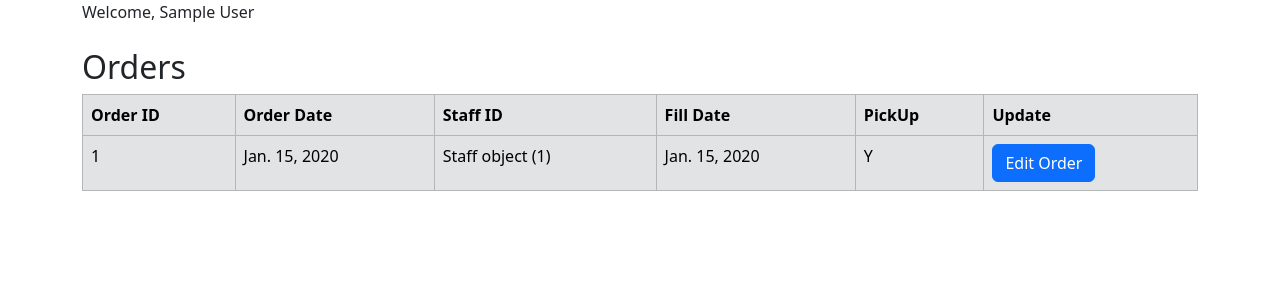
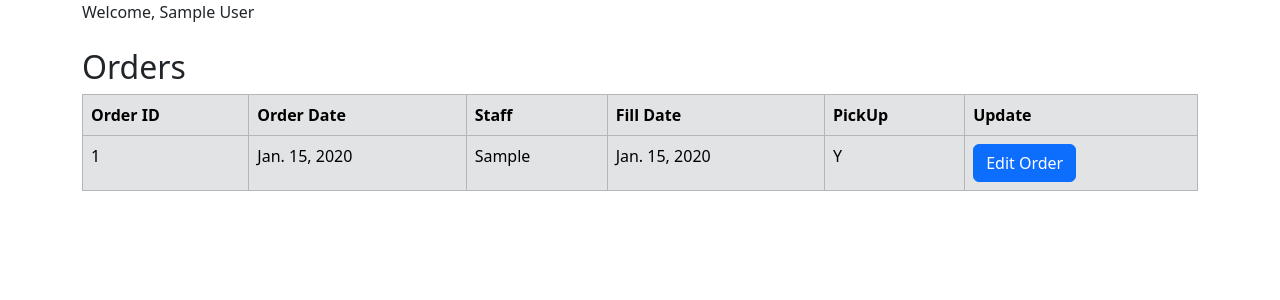
Before and after one commit to BrightSid377/MFP_OrderProcessing, a Django app: page /fulfillment/ in a window 1280 px wide. Shown: the part 56-356 px from the top of the page. Run offline with Django 5.2, Linux system fonts and the light colour scheme; a user stored in the database is signed in; tables that the repository leaves empty hold one stand-in row (values such as "Sample post").

Commit message:
Updated fulfillment screen to shown assigned staff name and not staff_id(1)

```diff
--- a/catalog/models.py
+++ b/catalog/models.py
@@ -51,6 +51,10 @@ class OrdersHeader(models.Model):
     user = models.ForeignKey(User, on_delete=models.CASCADE)
     # mjl 8/10/2024 adding join to staff so we can assign them to orders
     staff_id = models.ForeignKey('Staff', null = True, on_delete=models.CASCADE)
+    # @property  # mjl 8/10/2024 trying this in place of above code
+    # def staff_id(self):
+    #         return f"{self.staff_id.staff_first_name}"
+
     pickup_location_id = models.ForeignKey('PickupLocation', on_delete=models.CASCADE)
     order_date = models.DateField()
     # order_fill_or_shop = models.CharField(max_length=20)  mjl 7/30/2024 updating to list
@@ -92,6 +96,7 @@ class OrdersHeader(models.Model):
         return {
             "order_id": self.order_id,
             "User_id": self.user_id,
+            "staff_id": self.staff_id,
             "pickup_location_id": self.pickup_location_id,
             "order_date": self.order_date,
             "order_fill_or_shop": self.order_fill_or_shop,
@@ -323,6 +328,7 @@ class Staff(models.Model):
             "staff_position": self.staff_position
         }
 
+
 class Dependent(models.Model):
     dependent_id = models.AutoField(primary_key=True)
     demographics_id = models.ForeignKey('Demographics', on_delete=models.CASCADE, null=True)
--- a/catalog/templates/catalog/order_fulfillment.html
+++ b/catalog/templates/catalog/order_fulfillment.html
@@ -9,18 +9,19 @@
             <tr class="table-secondary">
                     <th>Order ID</th>
                     <th>Order Date</th>
-                    <th>Staff ID</th>
+                    <th>Staff</th>
                     <!--th>Notes</th-->
                     <th>Fill Date</th>
                     <th>PickUp</th>
                     <th>Update</th>
             </tr>
 
-        {% for order in order_fulfillment %}
+        {% for order in order_fulfillment.all %}
             <tr class="table-secondary">
                     <td>{{ order.order_id }} </td>
                     <td>{{ order.order_date }}</td>
-                    <td>{{ order.staff_id }} </td>
+                    <td>{{ order.staff_id.staff_first_name }} </td>
+                    <!--td>{ order.staff_id }} </td-->
                     <!--td>{ order.order_notes }}</td-->
                     <td>{{ order.order_fulfillment_date }} </td>
                     <td>{{ order.order_pickup_status }}</td>
--- a/catalog/views.py
+++ b/catalog/views.py
@@ -65,6 +65,25 @@ class FulfillmentView(LoginRequiredMixin, ListView):
     # def get_queryset(self):
     #     # Filter orders for those without a fulfillment date
     #     return OrdersHeader.objects.filter(order_fulfillment_date__isnull=True).order_by('-order_date')
+
+    # mjl 8/10/2024 trying this to resolve screen showing staff ID and not staff name
+    # https://stackoverflow.com/questions/71692499/django-foreign-key-display-values-in-detail-view
+    # def get_context_data(self, **kwargs):
+    #     context = super().get_context_data(**kwargs)
+    #     staff_obj = self.object.staff # this contain the object that the view is operating upon
+    #     context['items'] = staff_obj # don't forget this also
+    #     # Get all items/Stavke related to the work order/Radni_nalozi
+    #     # context['items'] = Staff.objects.filter(Rn=order_obj)
+    #     return context
+    # mjl 8/10/2024 following borrowed from Andrew's work below on OrderHeader/line
+    # def get_context_data(self, **kwargs):
+    #     self.object = self.get_object()  # assign the object to the view
+    #     context = super().get_context_data(**kwargs)
+    #     context['staff'] = self.object.staff_set.all()
+    #     return context
+
+
+
 
 class FulfillmentUpdate(UpdateView):
     model = OrdersHeader
@@ -171,6 +190,8 @@ class StaffListView(LoginRequiredMixin,generic.ListView):
     model = Staff
     template_name = 'catalog/staff_list.html'
     paginate_by = 10
+    def __str__(self):
+        return self
 
 # mjl 7/30/2024 trying to allow customer to be chosen during order entry
 # https://www.educba.com/django-foreign-key/
```
